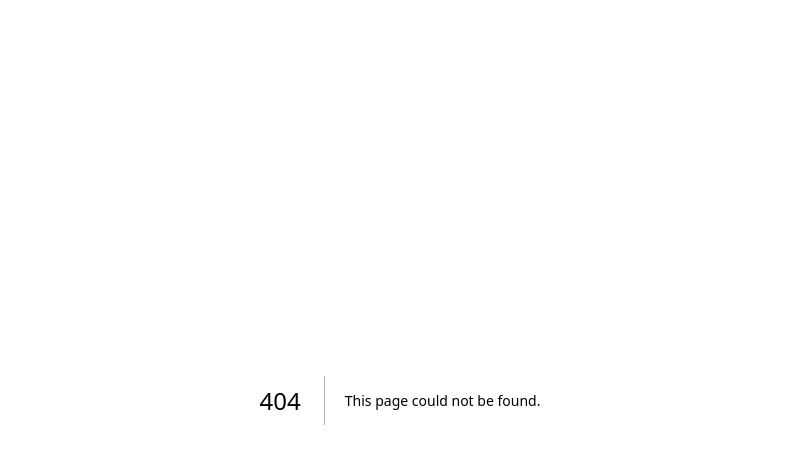
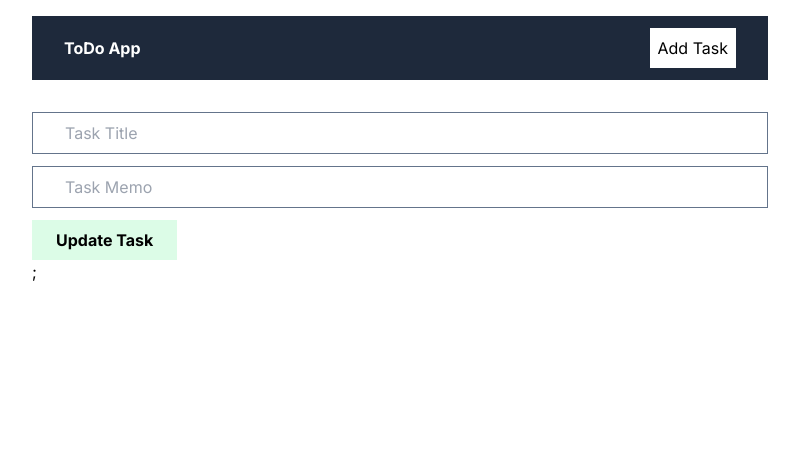
Before and after one commit to LynnT-2003/dcode-todo-app, a Next.js app: page /editTask/123 in a window 1280 px wide. Before the commit this address had no page. Shown: the top 464 px of the page, without its empty margins (240-1039 px from the left). Built offline with nearby package versions, Linux system fonts and the light colour scheme.

Commit message:
Completed first draft for Frontend

```diff
--- /dev/null
+++ b/app/addTask/page.jsx
@@ -0,0 +1,27 @@
+import React from "react";
+
+const page = () => {
+  return (
+    <>
+      <form className="flex flex-col gap-3">
+        <input
+          className="border border-slate-500 px-8 py-2 gap-3 form-control"
+          type="text"
+          placeholder="Task Title"
+        />
+
+        <input
+          className="border border-slate-500 px-8 py-2 gap-3 form-control"
+          type="text"
+          placeholder="Task Memo"
+        />
+
+        <button className="bg-green-100 font-bold color-white py-2 px-6 w-fit ">
+          Add Task
+        </button>
+      </form>
+    </>
+  );
+};
+
+export default page;
--- /dev/null
+++ b/app/editTask/[id]/page.jsx
@@ -0,0 +1,26 @@
+import EditTopicForm from "@/components/EditTopicForm";
+
+export default function EditTask() {
+  return (
+    <>
+      <form className="flex flex-col gap-3">
+        <input
+          className="border border-slate-500 px-8 py-2 gap-3 form-control"
+          type="text"
+          placeholder="Task Title"
+        />
+
+        <input
+          className="border border-slate-500 px-8 py-2 gap-3 form-control"
+          type="text"
+          placeholder="Task Memo"
+        />
+
+        <button className="bg-green-100 font-bold color-white py-2 px-6 w-fit ">
+          Update Task
+        </button>
+      </form>
+      ;
+    </>
+  );
+}
--- a/app/globals.css
+++ b/app/globals.css
@@ -1,27 +1,3 @@
 @tailwind base;
 @tailwind components;
 @tailwind utilities;
-
-:root {
-  --foreground-rgb: 0, 0, 0;
-  --background-start-rgb: 214, 219, 220;
-  --background-end-rgb: 255, 255, 255;
-}
-
-@media (prefers-color-scheme: dark) {
-  :root {
-    --foreground-rgb: 255, 255, 255;
-    --background-start-rgb: 0, 0, 0;
-    --background-end-rgb: 0, 0, 0;
-  }
-}
-
-body {
-  color: rgb(var(--foreground-rgb));
-  background: linear-gradient(
-      to bottom,
-      transparent,
-      rgb(var(--background-end-rgb))
-    )
-    rgb(var(--background-start-rgb));
-}
--- a/app/layout.js
+++ b/app/layout.js
@@ -1,17 +1,23 @@
-import './globals.css'
-import { Inter } from 'next/font/google'
+import Navbar from "@/components/Navbar";
+import "./globals.css";
+import { Inter } from "next/font/google";
 
-const inter = Inter({ subsets: ['latin'] })
+const inter = Inter({ subsets: ["latin"] });
 
 export const metadata = {
-  title: 'Create Next App',
-  description: 'Generated by create next app',
-}
+  title: "Create Next App",
+  description: "Generated by create next app",
+};
 
 export default function RootLayout({ children }) {
   return (
     <html lang="en">
-      <body className={inter.className}>{children}</body>
+      <body className={inter.className}>
+        <div className="max-w-3xl mx-auto p-4">
+          <Navbar />
+          <div className="mt-8">{children}</div>
+        </div>
+      </body>
     </html>
-  )
+  );
 }
--- a/app/page.js
+++ /dev/null
@@ -1,113 +0,0 @@
-import Image from 'next/image'
-
-export default function Home() {
-  return (
-    <main className="flex min-h-screen flex-col items-center justify-between p-24">
-      <div className="z-10 w-full max-w-5xl items-center justify-between font-mono text-sm lg:flex">
-        <p className="fixed left-0 top-0 flex w-full justify-center border-b border-gray-300 bg-gradient-to-b from-zinc-200 pb-6 pt-8 backdrop-blur-2xl dark:border-neutral-800 dark:bg-zinc-800/30 dark:from-inherit lg:static lg:w-auto  lg:rounded-xl lg:border lg:bg-gray-200 lg:p-4 lg:dark:bg-zinc-800/30">
-          Get started by editing&nbsp;
-          <code className="font-mono font-bold">app/page.js</code>
-        </p>
-        <div className="fixed bottom-0 left-0 flex h-48 w-full items-end justify-center bg-gradient-to-t from-white via-white dark:from-black dark:via-black lg:static lg:h-auto lg:w-auto lg:bg-none">
-          <a
-            className="pointer-events-none flex place-items-center gap-2 p-8 lg:pointer-events-auto lg:p-0"
-            href="https://vercel.com?utm_source=create-next-app&utm_medium=appdir-template&utm_campaign=create-next-app"
-            target="_blank"
-            rel="noopener noreferrer"
-          >
-            By{' '}
-            <Image
-              src="/vercel.svg"
-              alt="Vercel Logo"
-              className="dark:invert"
-              width={100}
-              height={24}
-              priority
-            />
-          </a>
-        </div>
-      </div>
-
-      <div className="relative flex place-items-center before:absolute before:h-[300px] before:w-[480px] before:-translate-x-1/2 before:rounded-full before:bg-gradient-radial before:from-white before:to-transparent before:blur-2xl before:content-[''] after:absolute after:-z-20 after:h-[180px] after:w-[240px] after:translate-x-1/3 after:bg-gradient-conic after:from-sky-200 after:via-blue-200 after:blur-2xl after:content-[''] before:dark:bg-gradient-to-br before:dark:from-transparent before:dark:to-blue-700 before:dark:opacity-10 after:dark:from-sky-900 after:dark:via-[#0141ff] after:dark:opacity-40 before:lg:h-[360px] z-[-1]">
-        <Image
-          className="relative dark:drop-shadow-[0_0_0.3rem_#ffffff70] dark:invert"
-          src="/next.svg"
-          alt="Next.js Logo"
-          width={180}
-          height={37}
-          priority
-        />
-      </div>
-
-      <div className="mb-32 grid text-center lg:mb-0 lg:grid-cols-4 lg:text-left">
-        <a
-          href="https://nextjs.org/docs?utm_source=create-next-app&utm_medium=appdir-template&utm_campaign=create-next-app"
-          className="group rounded-lg border border-transparent px-5 py-4 transition-colors hover:border-gray-300 hover:bg-gray-100 hover:dark:border-neutral-700 hover:dark:bg-neutral-800/30"
-          target="_blank"
-          rel="noopener noreferrer"
-        >
-          <h2 className={`mb-3 text-2xl font-semibold`}>
-            Docs{' '}
-            <span className="inline-block transition-transform group-hover:translate-x-1 motion-reduce:transform-none">
-              -&gt;
-            </span>
-          </h2>
-          <p className={`m-0 max-w-[30ch] text-sm opacity-50`}>
-            Find in-depth information about Next.js features and API.
-          </p>
-        </a>
-
-        <a
-          href="https://nextjs.org/learn?utm_source=create-next-app&utm_medium=appdir-template-tw&utm_campaign=create-next-app"
-          className="group rounded-lg border border-transparent px-5 py-4 transition-colors hover:border-gray-300 hover:bg-gray-100 hover:dark:border-neutral-700 hover:dark:bg-neutral-800 hover:dark:bg-opacity-30"
-          target="_blank"
-          rel="noopener noreferrer"
-        >
-          <h2 className={`mb-3 text-2xl font-semibold`}>
-            Learn{' '}
-            <span className="inline-block transition-transform group-hover:translate-x-1 motion-reduce:transform-none">
-              -&gt;
-            </span>
-          </h2>
-          <p className={`m-0 max-w-[30ch] text-sm opacity-50`}>
-            Learn about Next.js in an interactive course with&nbsp;quizzes!
-          </p>
-        </a>
-
-        <a
-          href="https://vercel.com/templates?framework=next.js&utm_source=create-next-app&utm_medium=appdir-template&utm_campaign=create-next-app"
-          className="group rounded-lg border border-transparent px-5 py-4 transition-colors hover:border-gray-300 hover:bg-gray-100 hover:dark:border-neutral-700 hover:dark:bg-neutral-800/30"
-          target="_blank"
-          rel="noopener noreferrer"
-        >
-          <h2 className={`mb-3 text-2xl font-semibold`}>
-            Templates{' '}
-            <span className="inline-block transition-transform group-hover:translate-x-1 motion-reduce:transform-none">
-              -&gt;
-            </span>
-          </h2>
-          <p className={`m-0 max-w-[30ch] text-sm opacity-50`}>
-            Explore the Next.js 13 playground.
-          </p>
-        </a>
-
-        <a
-          href="https://vercel.com/new?utm_source=create-next-app&utm_medium=appdir-template&utm_campaign=create-next-app"
-          className="group rounded-lg border border-transparent px-5 py-4 transition-colors hover:border-gray-300 hover:bg-gray-100 hover:dark:border-neutral-700 hover:dark:bg-neutral-800/30"
-          target="_blank"
-          rel="noopener noreferrer"
-        >
-          <h2 className={`mb-3 text-2xl font-semibold`}>
-            Deploy{' '}
-            <span className="inline-block transition-transform group-hover:translate-x-1 motion-reduce:transform-none">
-              -&gt;
-            </span>
-          </h2>
-          <p className={`m-0 max-w-[30ch] text-sm opacity-50`}>
-            Instantly deploy your Next.js site to a shareable URL with Vercel.
-          </p>
-        </a>
-      </div>
-    </main>
-  )
-}
--- /dev/null
+++ b/app/page.jsx
@@ -0,0 +1,9 @@
+import TasksList from "@/components/TasksList";
+
+export default function Home() {
+  return (
+    <>
+      <TasksList />
+    </>
+  );
+}
--- /dev/null
+++ b/components/EditTopicForm.jsx
@@ -0,0 +1,7 @@
+import React from "react";
+
+const EditTopicForm = () => {
+  return <div>Edit Topic Form</div>;
+};
+
+export default EditTopicForm;
--- /dev/null
+++ b/components/Navbar.jsx
@@ -0,0 +1,17 @@
+import React from "react";
+import Link from "next/link";
+
+const Navbar = () => {
+  return (
+    <nav className="flex justify-between items-center bg-slate-800 px-8 py-3">
+      <Link className="text-white font-bold" href={"/"}>
+        ToDo App
+      </Link>
+      <Link className="bg-white p-2" href={"/addTask"}>
+        Add Task
+      </Link>
+    </nav>
+  );
+};
+
+export default Navbar;
--- /dev/null
+++ b/components/RemoveBtn.jsx
@@ -0,0 +1,12 @@
+import React from "react";
+import { HiOutlineTrash } from "react-icons/hi";
+
+const RemoveBtn = () => {
+  return (
+    <button className="text-red-400">
+      <HiOutlineTrash size={24} />
+    </button>
+  );
+};
+
+export default RemoveBtn;
--- /dev/null
+++ b/components/TasksList.jsx
@@ -0,0 +1,23 @@
+import React from "react";
+import Link from "next/link";
+import RemoveBtn from "./RemoveBtn";
+import { HiPencilAlt } from "react-icons/hi";
+
+const TasksList = () => {
+  return (
+    <div className="p-4 border border-slate-300 my-3 flex justify-between gap-5 items-start">
+      <div>
+        <h2 className="font-bold text-2xl">Topic Title</h2>
+        <h2>Topic Description</h2>
+      </div>
+      <div className="flex gap-2">
+        <RemoveBtn />
+        <Link href="/editTask/123">
+          <HiPencilAlt size={24} />
+        </Link>
+      </div>
+    </div>
+  );
+};
+
+export default TasksList;
```
